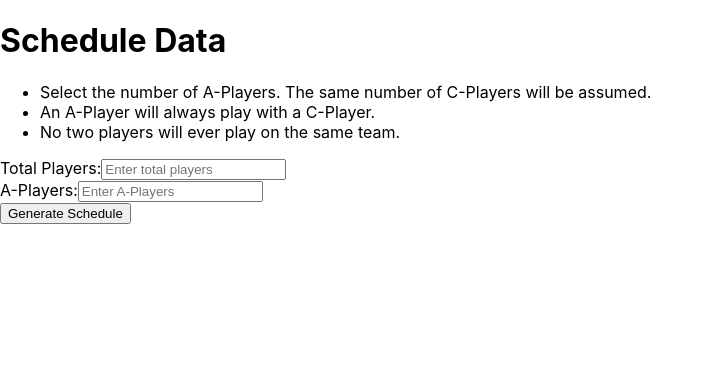
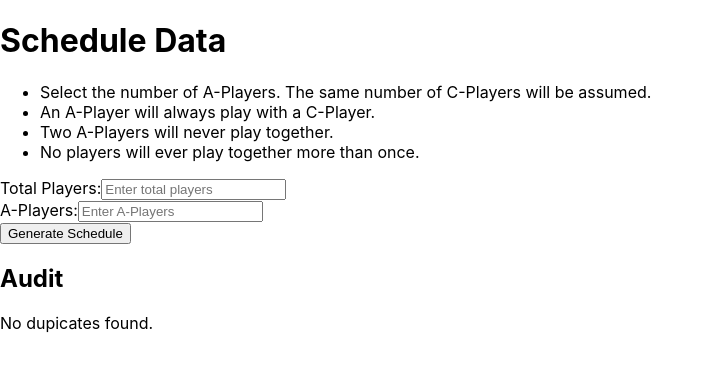
Before and after one commit to KingAlan198/Schedule-app, a Next.js app: page /schedule in a window 1280 px wide. Shown: the top 370 px of the page, without its empty margins (0-713 px from the left). Built offline with nearby package versions, Linux system fonts and the light colour scheme.

Commit message:
messaging

```diff
--- a/pages/schedule.js
+++ b/pages/schedule.js
@@ -41,8 +41,13 @@ const Schedule = () => {
 
   // Function to create the audit section content
   const renderAuditSection = () => {
-    if (!scheduleData || !scheduleData.audit) {
-      return null; // No audit data available
+    if (!scheduleData || !scheduleData.audit || scheduleData.audit.length === 0) {
+      return (
+        <div>
+          <h2>Audit</h2>
+          <p>No dupicates found.</p>
+        </div>
+      );
     }
 
     return (
@@ -77,7 +82,8 @@ const Schedule = () => {
       <ul>
         <li>Select the number of A-Players.  The same number of C-Players will be assumed.</li>
         <li>An A-Player will always play with a C-Player.</li>
-        <li>No two players will ever play on the same team.</li>
+        <li>Two A-Players will never play together.</li>
+        <li>No players will ever play together more than once.</li>
       </ul>
       <form onSubmit={handleSubmit}>
         <label>
```
